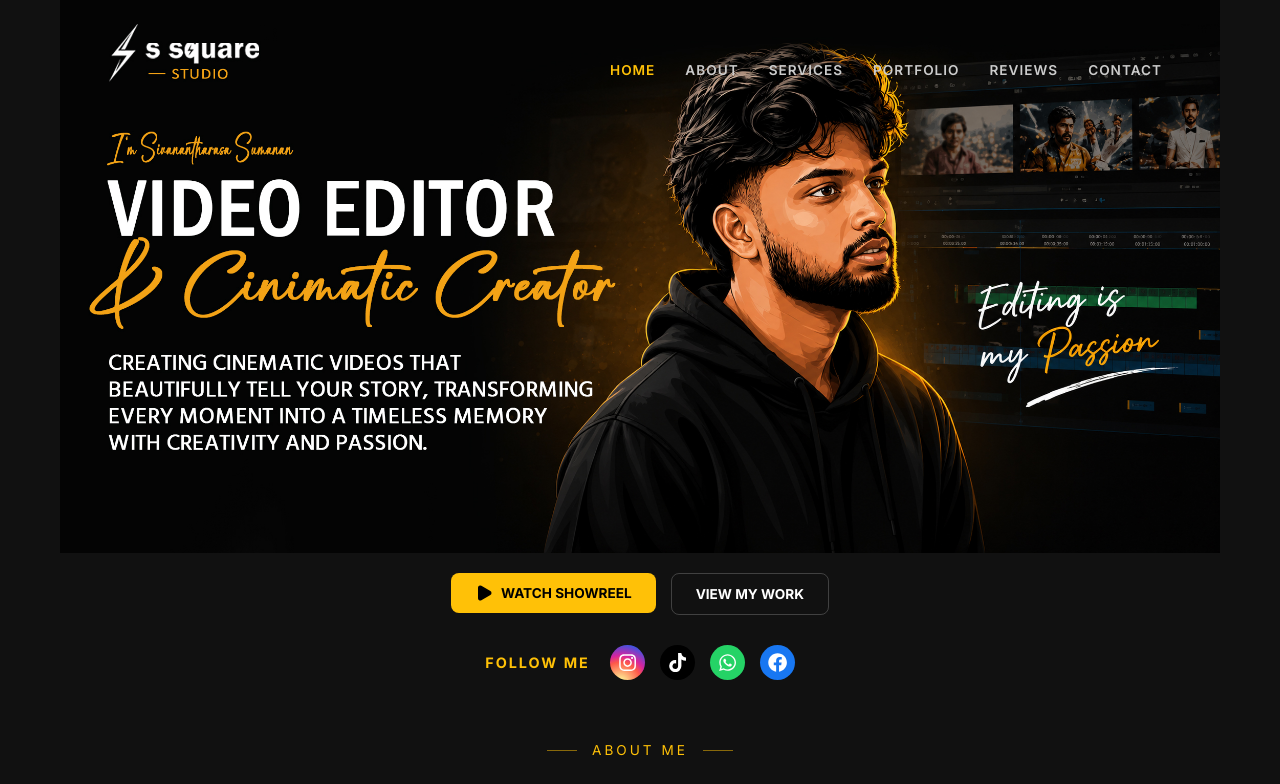
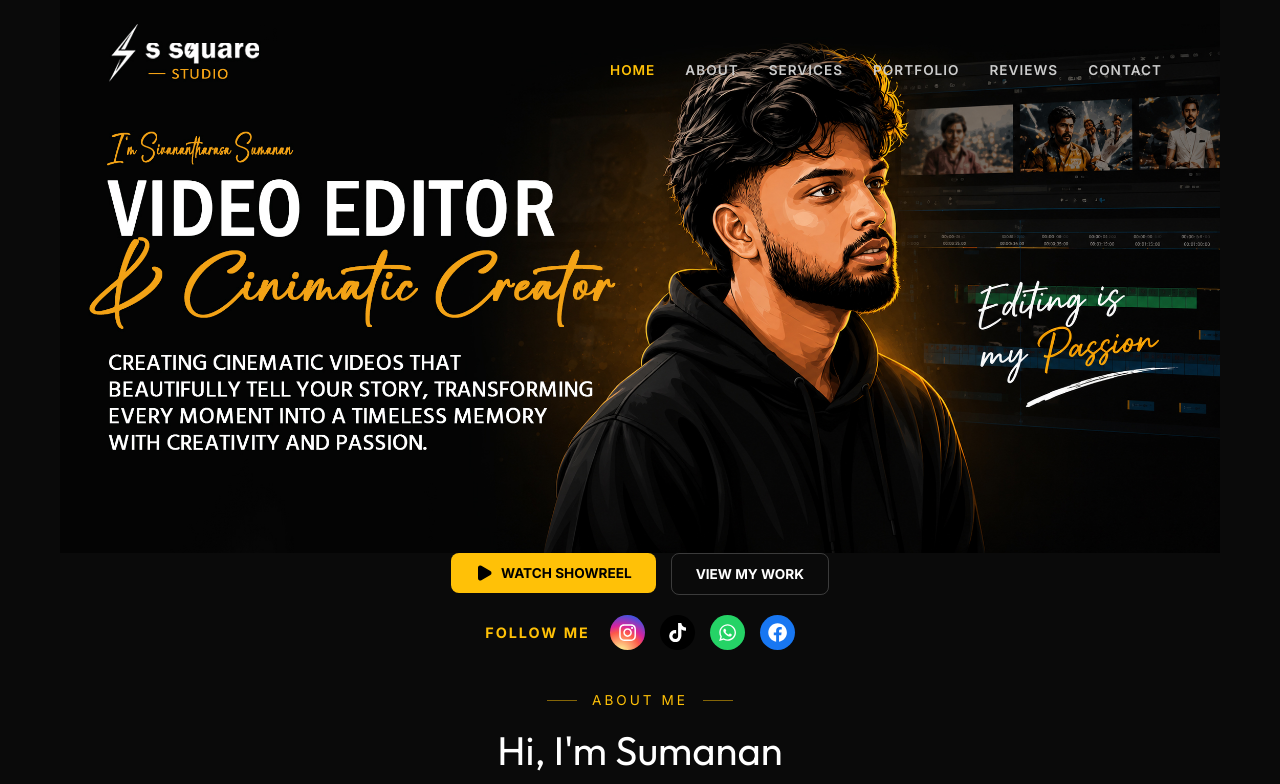
Before and after one commit to suman2001a/stdionsuman, a Next.js app: page / in a window 1280 px wide. Shown: the top 784 px of the page. Built offline with nearby package versions, Linux system fonts and the light colour scheme; no server answers; the database is empty.

Commit message:
Configure GitHub Pages deployment, fix image optimization, and update hero section layout

```diff
--- a/app/globals.css
+++ b/app/globals.css
@@ -18,7 +18,7 @@
 html, body {
   margin: 0;
   padding: 0;
-  background-color: #111111;
+  background-color: #0a0a0a !important;
   color: var(--color-foreground);
   overflow-x: hidden;
 }
--- a/app/page.module.css
+++ b/app/page.module.css
@@ -131,6 +131,7 @@
   width: 100%;
   height: auto;
   object-fit: contain;
+  display: block;
 }
 
 .heroBgOverlay {
@@ -356,9 +357,11 @@
   flex-direction: column;
   align-items: center;
   justify-content: center;
-  gap: 30px;
-  margin: 20px 0 60px 0;
-  padding: 0 20px;
+  gap: 20px;
+  width: 100%;
+  padding-bottom: 40px;
+  background: transparent;
+  z-index: 10;
 }
 
 .followMe {
--- a/next.config.ts
+++ b/next.config.ts
@@ -1 +1,13 @@
-import type { NextConfig } from 'next'; const nextConfig: NextConfig = { output: 'export' }; export default nextConfig;
+import type { NextConfig } from 'next';
+
+// Dynamically set basePath for GitHub pages to fix image/css paths
+const isGithubActions = process.env.GITHUB_ACTIONS || false;
+const repo = 'stdionsuman';
+const basePath = isGithubActions ? `/${repo}` : '';
+
+const nextConfig: NextConfig = {
+  output: 'export',
+  images: { unoptimized: true },
+  basePath: basePath,
+};
+export default nextConfig;
```
Also changed, not shown: 1 other file (tests, documents, lock files or other folders).
